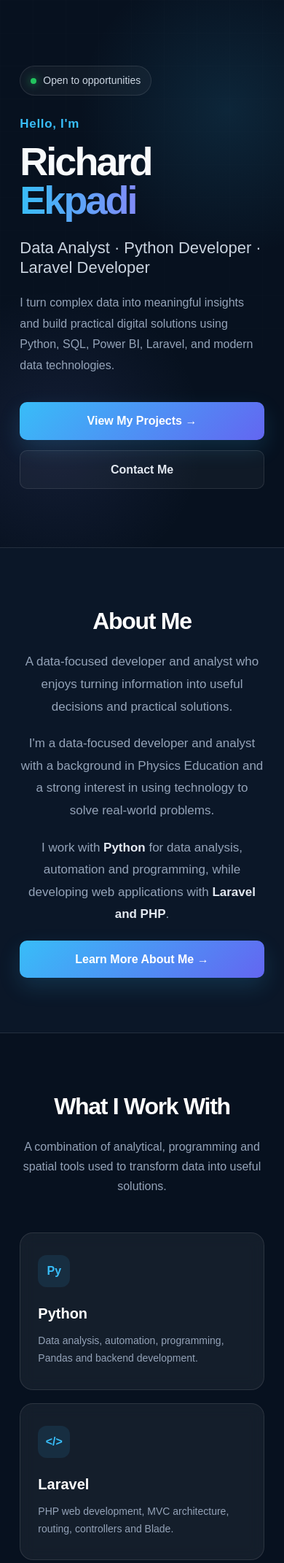
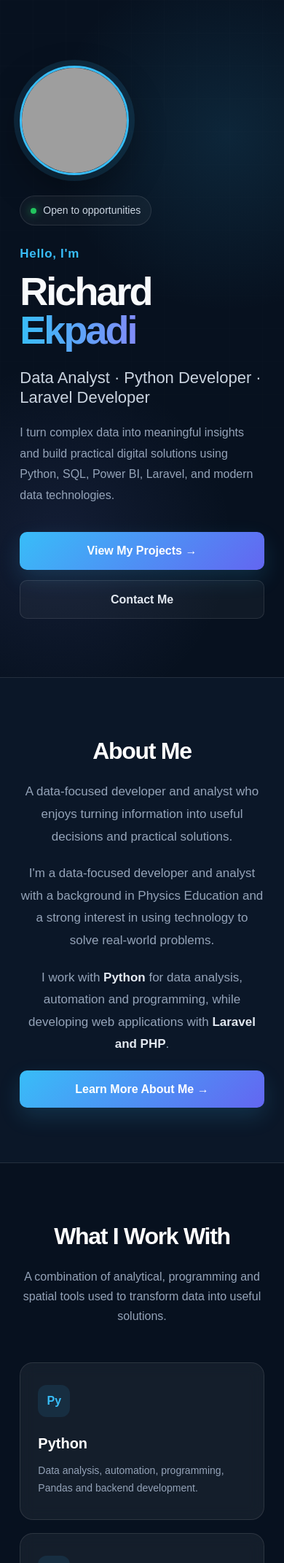
Before and after one commit to Scribus01/richard-portfolio, a Laravel app: page / in a window 390 px wide. Shown: the part 111-2253 px from the top of the page at 73% size. Run offline with Laravel 12, Linux system fonts and the light colour scheme; grey boxes are pictures that could not be loaded.

Commit message:
Enhance hero section with photo and styles
Added styling and responsive design for hero section.

```diff
--- a/resources/views/home.blade.php
+++ b/resources/views/home.blade.php
@@ -59,6 +59,23 @@
         position: relative;
         z-index: 2;
         max-width: 850px;
+    }
+
+    /* HERO PICTURE */
+
+    .hero-photo {
+        position: absolute;
+        right: 8%;
+        top: 14%;
+        z-index: 2;
+        width: 220px;
+        height: 220px;
+        object-fit: cover;
+        border-radius: 50%;
+        border: 3px solid var(--accent);
+        box-shadow:
+            0 0 0 8px rgba(56, 189, 248, .12),
+            0 20px 50px rgba(0, 0, 0, .35);
     }
 
     .availability {
@@ -322,6 +339,21 @@
 
     @media (max-width: 1000px) {
 
+        .hero {
+            flex-direction: column;
+            align-items: flex-start;
+            justify-content: center;
+        }
+
+        .hero-photo {
+            position: relative;
+            right: auto;
+            top: auto;
+            width: 150px;
+            height: 150px;
+            margin-bottom: 28px;
+        }
+
         .hero-stats {
             display: none;
         }
@@ -374,6 +406,8 @@
     <!-- HERO -->
 
     <section class="hero">
+
+        <img src="/storage/profile.jpeg" alt="Richard Ekpadi" class="hero-photo">
 
         <div class="hero-content">
 
```
